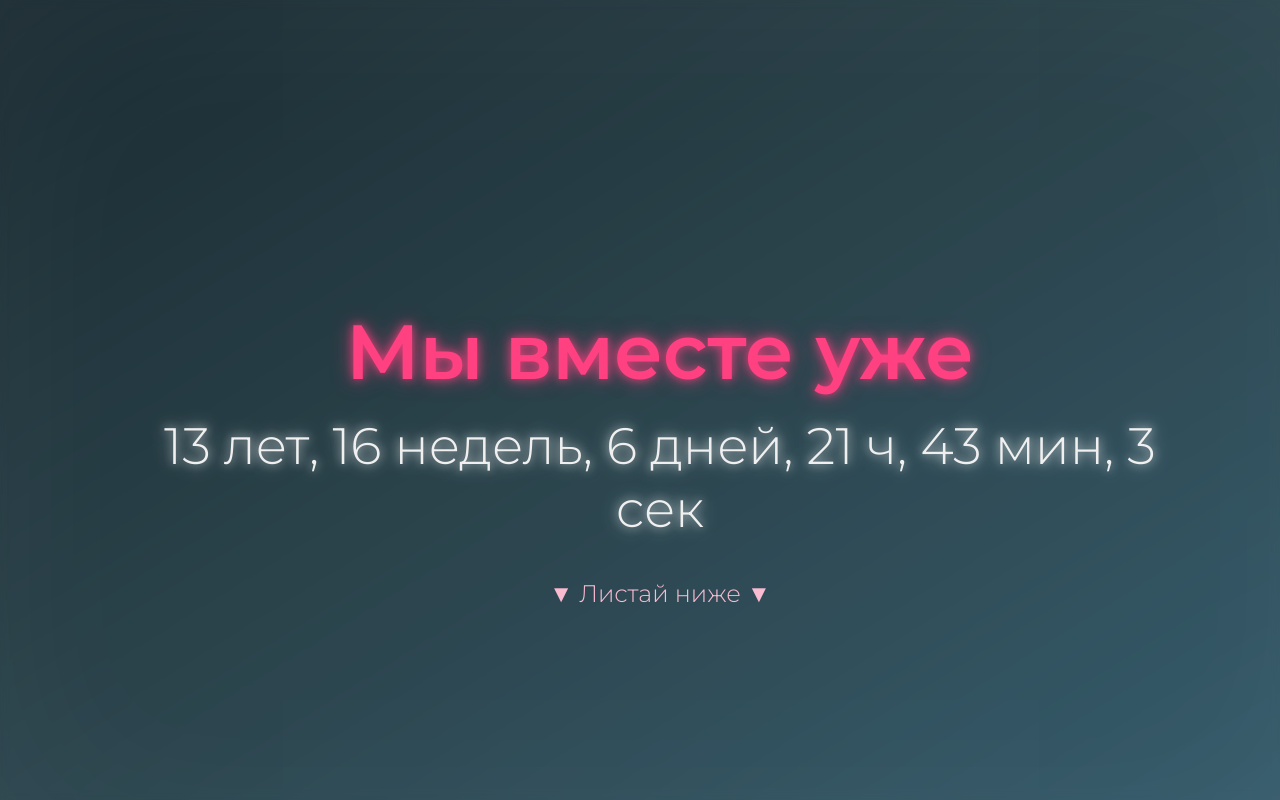
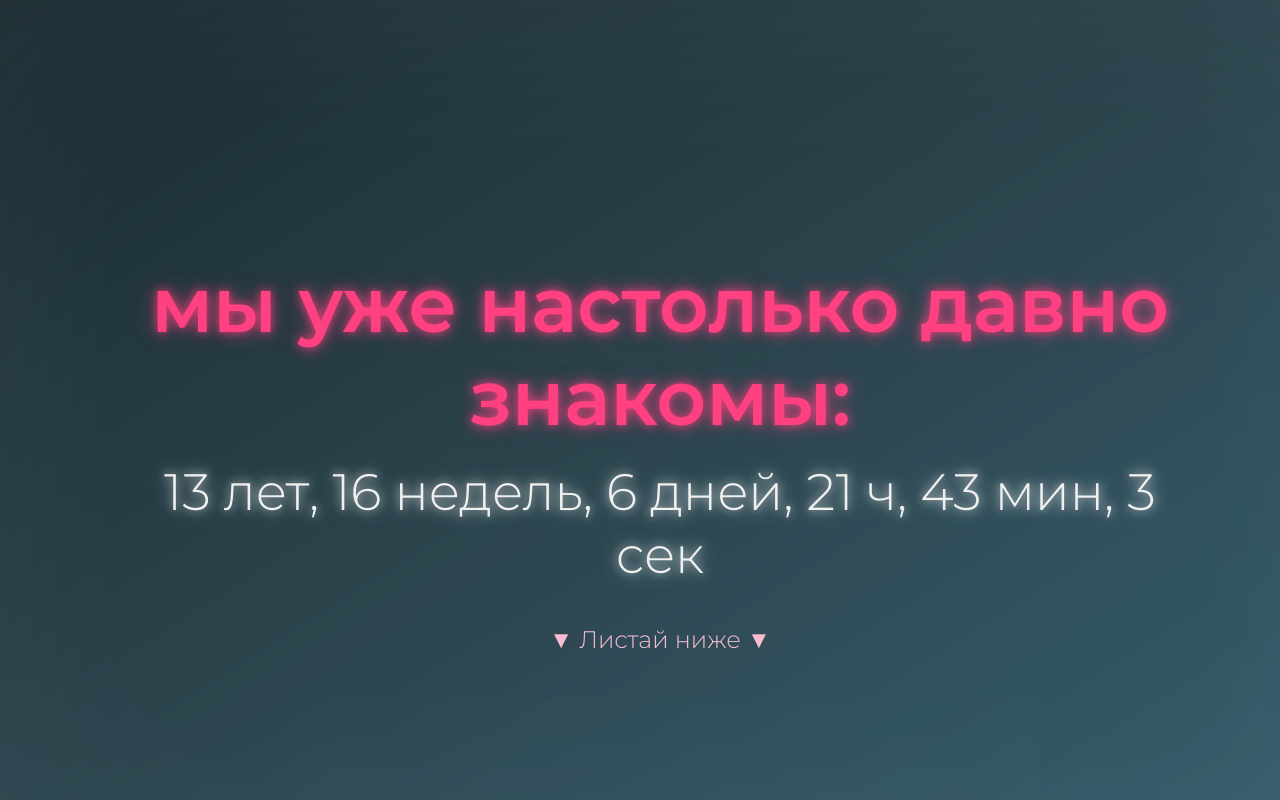
Before and after one commit to Gefestus-tog/gift_for_yasmin, a plain HTML site: page index.html in a window 1280 px wide. Drawn offline with nearby package versions, Linux system fonts and the light colour scheme; a web font is replaced by a local one.

Commit message:
Update index.html

```diff
--- a/index.html
+++ b/index.html
@@ -38,7 +38,7 @@
 
   <section class="section timer-section" id="section1">
     <div class="timer-container">
-      <h1>Мы вместе уже</h1>
+      <h1>мы уже настолько давно знакомы:</h1>
       <div id="relationshipTimer" class="timer-value"></div>
       <div class="scroll-down" id="scrollDownBtn">▼ Листай ниже ▼</div>
     </div>
```
